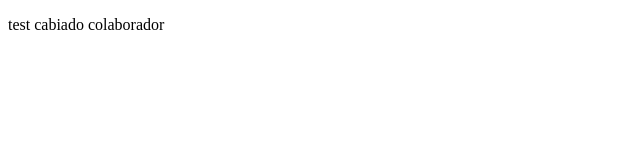
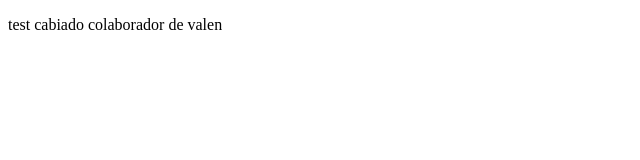
Before and after one commit to darkantares/terst, a plain HTML site: page index.html in a window 1280 px wide. Shown: the full height of the page, 0-640 px from the left. Drawn offline with Linux system fonts and the light colour scheme.

Commit message:
seg colaboracion

```diff
--- a/index.html
+++ b/index.html
@@ -6,6 +6,6 @@
     <title>Document</title>
 </head>
 <body>
-    <p>test cabiado colaborador</p>
+    <p>test cabiado colaborador de valen</p>
 </body>
 </html>
```
